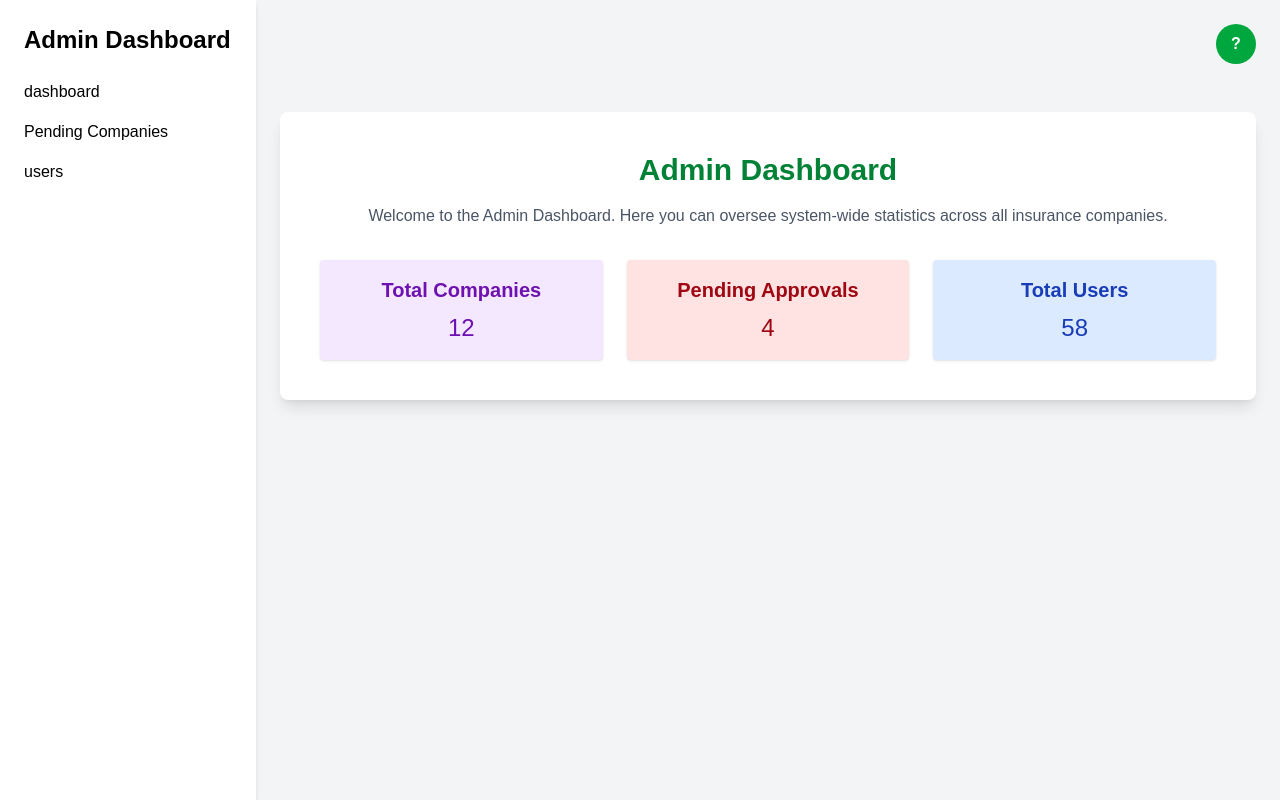
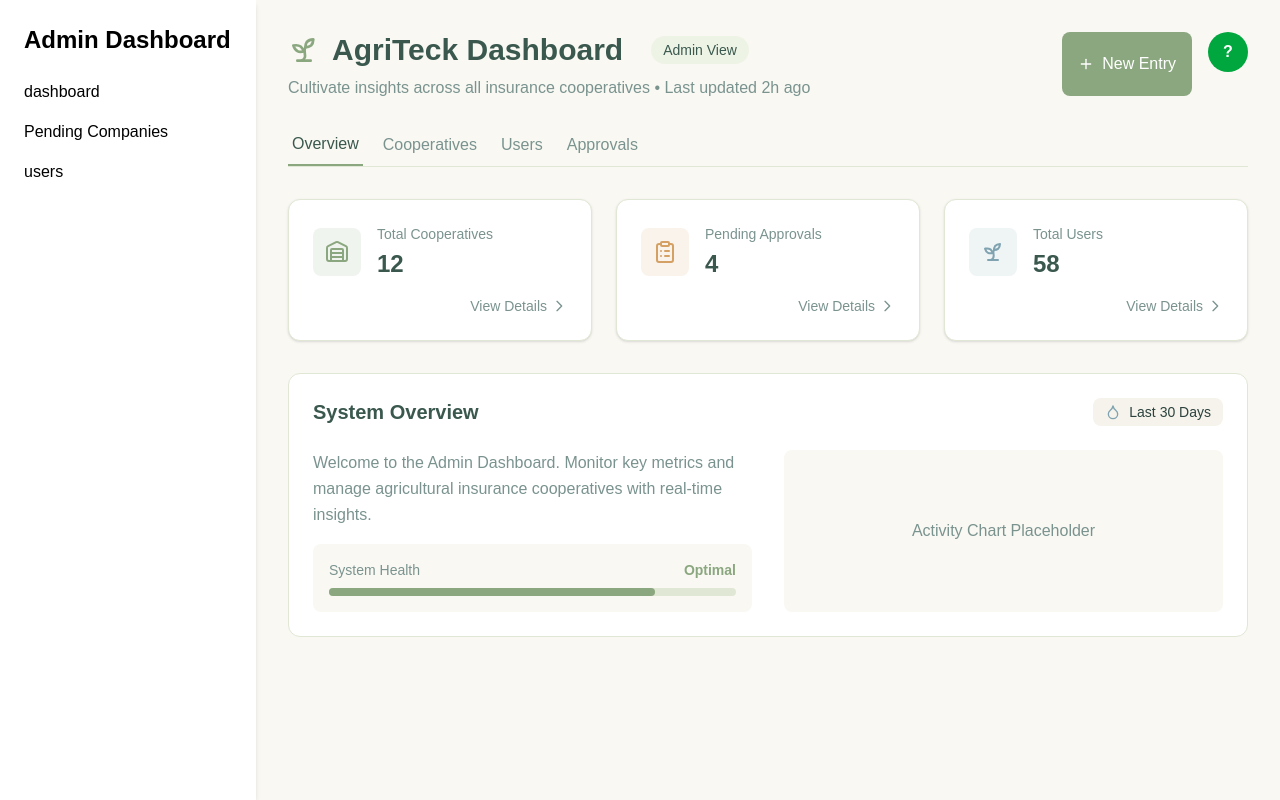
Before and after one commit to TinsaeTadesse17/FarmSecure-Microinsurance, a Next.js app in the folder frontend/: page /admin/dashboard in a window 1280 px wide. Built offline with nearby package versions, Linux system fonts and the light colour scheme.

Commit message:
enhance admin dashboard

```diff
--- a/frontend/src/app/admin/dashboard/page.tsx
+++ b/frontend/src/app/admin/dashboard/page.tsx
@@ -3,35 +3,119 @@
 import React from 'react';
 import Sidebar from '@/components/admin/sidebar';
 import AvatarMenu from '@/components/common/avatar';
+import { Tractor, ClipboardList, Warehouse, Sprout, Plus, Droplet } from 'lucide-react';
 
 export default function AdminDashboard() {
   return (
-    <div className="flex min-h-screen bg-gray-100 text-black">
+    <div className="flex min-h-screen bg-[#f9f8f3] text-[#2c423f]">
       <Sidebar />
-      <main className="flex-1 p-6">
-        <div className="flex justify-end mb-6">
-          <AvatarMenu />
+
+      <main className="flex-1 p-8">
+        <div className="flex justify-between items-start mb-8">
+          <div>
+            <h1 className="text-3xl font-bold text-[#3a584e] flex items-center gap-3">
+              <Sprout className="w-8 h-8 text-[#8ba77f]" />
+              AgriTeck Dashboard
+              <span className="ml-4 text-sm font-normal bg-[#eef4e5] px-3 py-1 rounded-full">
+                Admin View
+              </span>
+            </h1>
+            <p className="mt-2 text-[#7a938f] max-w-2xl">
+              Cultivate insights across all insurance cooperatives • Last updated 2h ago
+            </p>
+          </div>
+          <div className="flex gap-4">
+            <button className="flex items-center bg-[#8ba77f] text-white px-4 py-2 rounded-lg hover:bg-[#7a937f] transition-all">
+              <Plus className="w-4 h-4 mr-2" />
+              New Entry
+            </button>
+            <AvatarMenu />
+          </div>
         </div>
 
-        <div className="bg-white p-10 rounded-lg shadow-lg text-center max-w-5xl mx-auto">
-          <h1 className="text-3xl font-bold text-green-700">Admin Dashboard</h1>
-          <p className="mt-4 text-gray-600">
-            Welcome to the Admin Dashboard. Here you can oversee system-wide statistics across
-            all insurance companies.
-          </p>
+        {/* Navigation Tabs */}
+        <div className="flex gap-4 mb-8 border-b border-[#e0e7d4]">
+          {['Overview', 'Cooperatives', 'Users', 'Approvals'].map((tab) => (
+            <button
+              key={tab}
+              className={`pb-2 px-1 ${
+                tab === 'Overview'
+                  ? 'border-b-2 border-[#8ba77f] text-[#3a584e]'
+                  : 'text-[#7a938f] hover:text-[#5a736e]'
+              }`}
+            >
+              {tab}
+            </button>
+          ))}
+        </div>
 
-          <div className="grid grid-cols-1 sm:grid-cols-3 gap-6 mt-8">
-            <div className="bg-purple-100 text-purple-800 p-4 rounded shadow">
-              <h3 className="text-xl font-semibold">Total Companies</h3>
-              <p className="text-2xl mt-2">12</p>
+        {/* Stats Grid */}
+        <div className="grid grid-cols-1 sm:grid-cols-3 gap-6 mb-8">
+          {[
+            { icon: Warehouse, title: 'Total Cooperatives', value: '12', color: '#8ba77f' },
+            { icon: ClipboardList, title: 'Pending Approvals', value: '4', color: '#d4a064' },
+            { icon: Sprout, title: 'Total Users', value: '58', color: '#7fa3b0' }
+          ].map((stat, index) => (
+            <div
+              key={index}
+              className="bg-white p-6 rounded-xl border border-[#e0e7d4] shadow-sm hover:shadow-lg transition-all group"
+            >
+              <div className="flex items-center gap-4">
+                <div
+                  className="p-3 rounded-lg transition-colors"
+                  style={{ backgroundColor: `${stat.color}20` }}
+                >
+                  <stat.icon className="w-6 h-6" style={{ color: stat.color }} />
+                </div>
+                <div>
+                  <h3 className="text-sm text-[#7a938f]">{stat.title}</h3>
+                  <p className="text-2xl font-bold text-[#3a584e] mt-1">{stat.value}</p>
+                </div>
+              </div>
+              <div className="mt-4 flex justify-end">
+                <button className="text-[#7a938f] hover:text-[#3a584e] flex items-center text-sm">
+                  View Details
+                  <svg className="w-4 h-4 ml-1" fill="none" stroke="currentColor" viewBox="0 0 24 24">
+                    <path strokeLinecap="round" strokeLinejoin="round" strokeWidth={2} d="M9 5l7 7-7 7" />
+                  </svg>
+                </button>
+              </div>
             </div>
-            <div className="bg-red-100 text-red-800 p-4 rounded shadow">
-              <h3 className="text-xl font-semibold">Pending Approvals</h3>
-              <p className="text-2xl mt-2">4</p>
+          ))}
+        </div>
+
+        {/* System Overview Section */}
+        <div className="bg-white rounded-xl border border-[#e0e7d4] p-6">
+          <div className="flex justify-between items-center mb-6">
+            <h2 className="text-xl font-semibold text-[#3a584e]">
+              System Overview
+            </h2>
+            <div className="flex gap-2">
+              <button className="flex items-center text-sm bg-[#f5f3eb] px-3 py-1 rounded-lg hover:bg-[#e0e7d4]">
+                <Droplet className="w-4 h-4 mr-2 text-[#7fa3b0]" />
+                Last 30 Days
+              </button>
             </div>
-            <div className="bg-blue-100 text-blue-800 p-4 rounded shadow">
-              <h3 className="text-xl font-semibold">Total Users</h3>
-              <p className="text-2xl mt-2">58</p>
+          </div>
+
+          <div className="grid grid-cols-1 md:grid-cols-2 gap-8">
+            <div className="space-y-4">
+              <p className="text-[#7a938f] leading-relaxed">
+                Welcome to the Admin Dashboard. Monitor key metrics and manage agricultural insurance cooperatives with real-time insights.
+              </p>
+              <div className="bg-[#f9f8f3] p-4 rounded-lg">
+                <div className="flex justify-between items-center">
+                  <span className="text-sm text-[#7a938f]">System Health</span>
+                  <span className="text-sm font-bold text-[#8ba77f]">Optimal</span>
+                </div>
+                <div className="mt-2 h-2 bg-[#e0e7d4] rounded-full">
+                  <div className="h-2 bg-[#8ba77f] rounded-full w-4/5" />
+                </div>
+              </div>
+            </div>
+
+            <div className="bg-[#f9f8f3] rounded-lg p-4 flex items-center justify-center">
+              <span className="text-[#7a938f]">Activity Chart Placeholder</span>
             </div>
           </div>
         </div>
```
